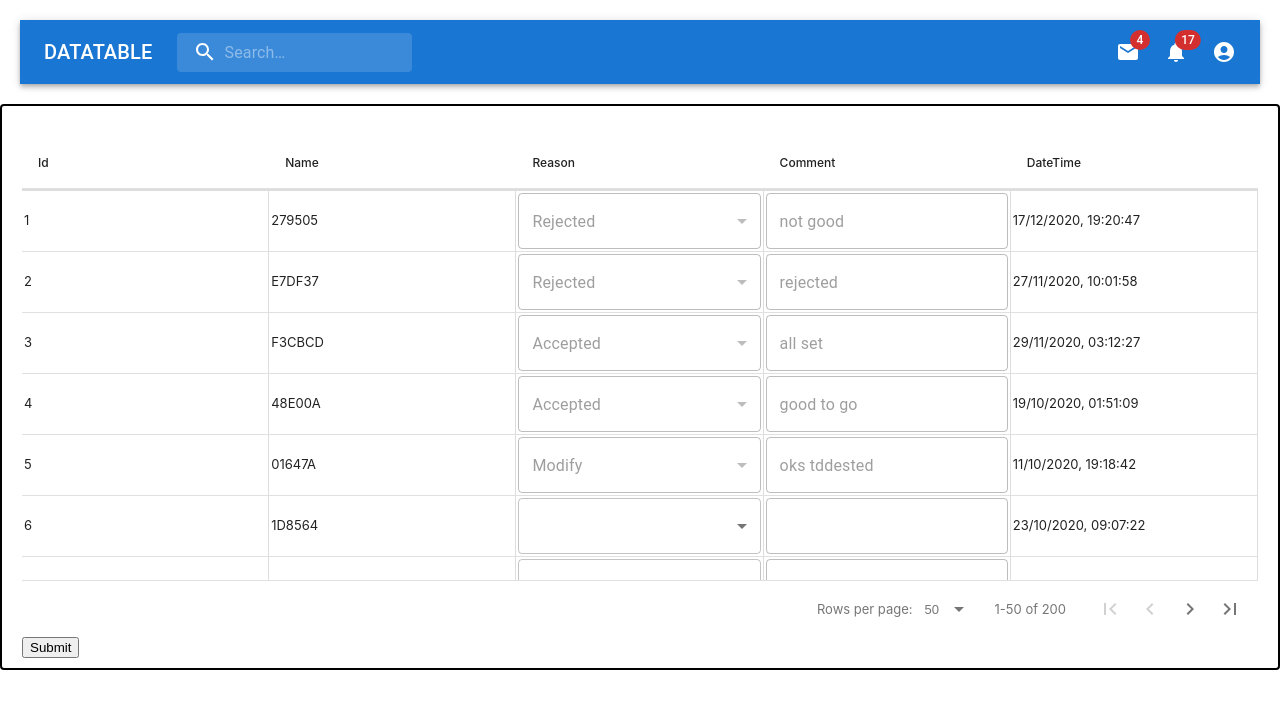
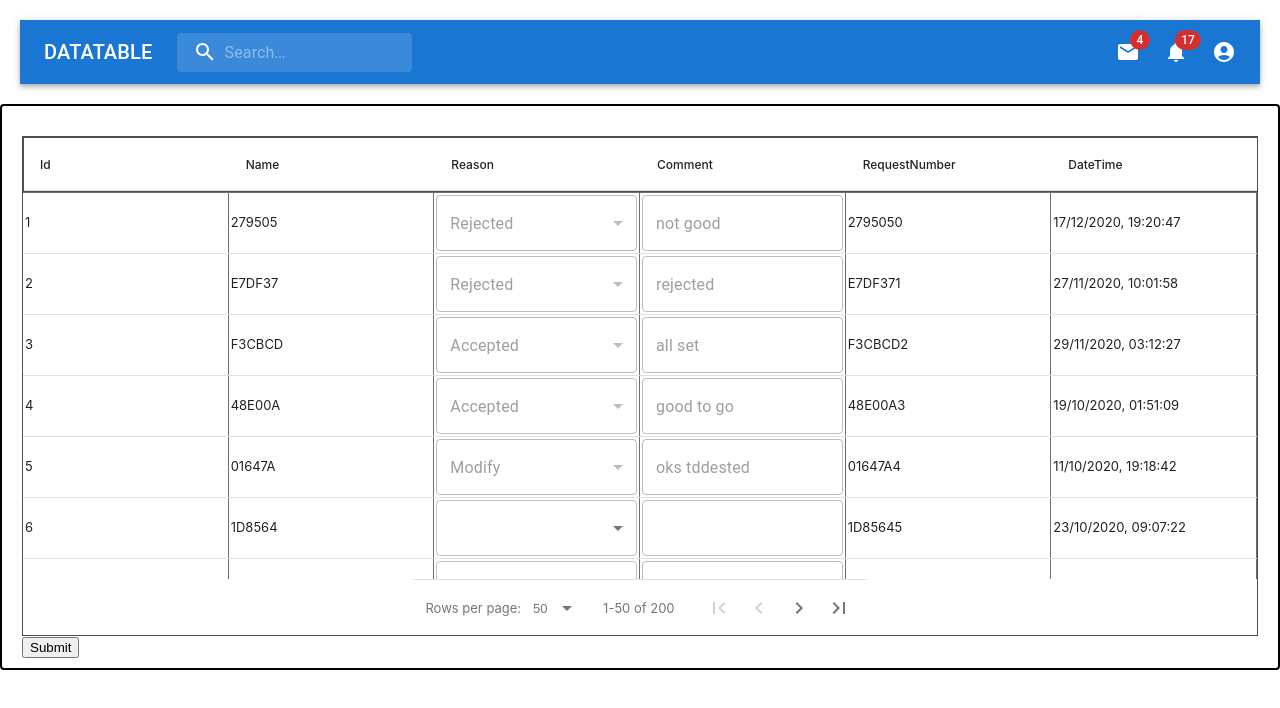
Before and after one commit to luc97500/datatable, a React (Create React App) app: page / in a window 1280 px wide. Shown: the top 708 px of the page. Built offline with nearby package versions, Linux system fonts and the light colour scheme.

Commit message:
css adjusted

```diff
--- a/src/component/datable.css
+++ b/src/component/datable.css
@@ -6,9 +6,12 @@
 
 .data-table-container {
     flex: 1;
+    padding: 1;
     display: flex;
     flex-direction: column;
     overflow: hidden;
+    border: 1px solid #4f4e4e;
+    align-items: center;
 }
 
 .data-table-container .rdt_TableHead {
@@ -16,7 +19,7 @@
     top: 0;
     background: white;
     z-index: 1;
-    border-bottom: 1px solid #ddd; /* Border at the bottom of the header */
+    border: 1px solid #4f4e4e; /* Border at the bottom of the header */
 }
 
 .data-table-container .rdt_TablePagination {
@@ -24,7 +27,7 @@
     bottom: 0;
     background: white;
     z-index: 1;
-    border-top: 1px solid #ddd; /* Border at the top of the pagination */
+    border-top: 1px solid #676363; /* Border at the top of the pagination */
 }
 
 .data-table-container .rdt_TableBody {
@@ -33,28 +36,28 @@
 }
 
 .data-table-container .rdt_TableRow {
-    border-bottom: 1px solid #ddd; /* Border between rows */
+    border-bottom: 1px solid #6f6e6e; /* Border between rows */
 }
 
 .data-table-container .rdt_TableCell {
-    border-right: 1px solid #ddd; /* Border between columns */
+    border-right: 1px solid #6f6e6e; /* Border between columns */
     padding: 2px; /* Reduced padding for row height */
     line-height: 1.5; /* Adjusted line-height for better row height */
 }
 
 /* Border at the end of each row to ensure full border around the table */
 .data-table-container .rdt_TableRow:last-child .rdt_TableCell {
-    border-bottom: 1px solid #ddd;
+    border-bottom: 1px solid #6f6e6e;
 }
 
 .data-table-container .rdt_TableRow:first-child .rdt_TableCell {
-    border-top: 1px solid #ddd;
+    border-top: 1px solid #6f6e6e;
 }
 
 .data-table-container .rdt_TableHead .rdt_TableCell {
-    border-bottom: 2px solid #ddd; /* Thicker border for header cells */
-    background: #f4f4f4; /* Background color for header cells */
+    border-bottom: 2px solid #dc0808; /* Thicker border for header cells */
     font-weight: bold;
+    align-items: center;
 }
 
 /* Optional: Adding some space at the bottom of the table container for pagination */
--- a/src/component/datatable.jsx
+++ b/src/component/datatable.jsx
@@ -48,6 +48,7 @@ export const Datatable = ({ currentScreen }) => {
         name: name,
         reason: reason,
         comment: comment,
+        requestnumber:name+i,
         datetime: randomDate(),
       };
       rows.push(row);
@@ -196,6 +197,14 @@ export const Datatable = ({ currentScreen }) => {
       },
     },
     {
+        name: "RequestNumber",
+        selector: (row) => row.requestnumber,
+        sortable: true,
+        sortFunction: (a, b) => {
+          return a.requestnumber.localeCompare(b.requestnumber);
+        },
+      },
+    {
       name: "DateTime",
       selector: (row) => row.datetime,
       sortable: true,
```
